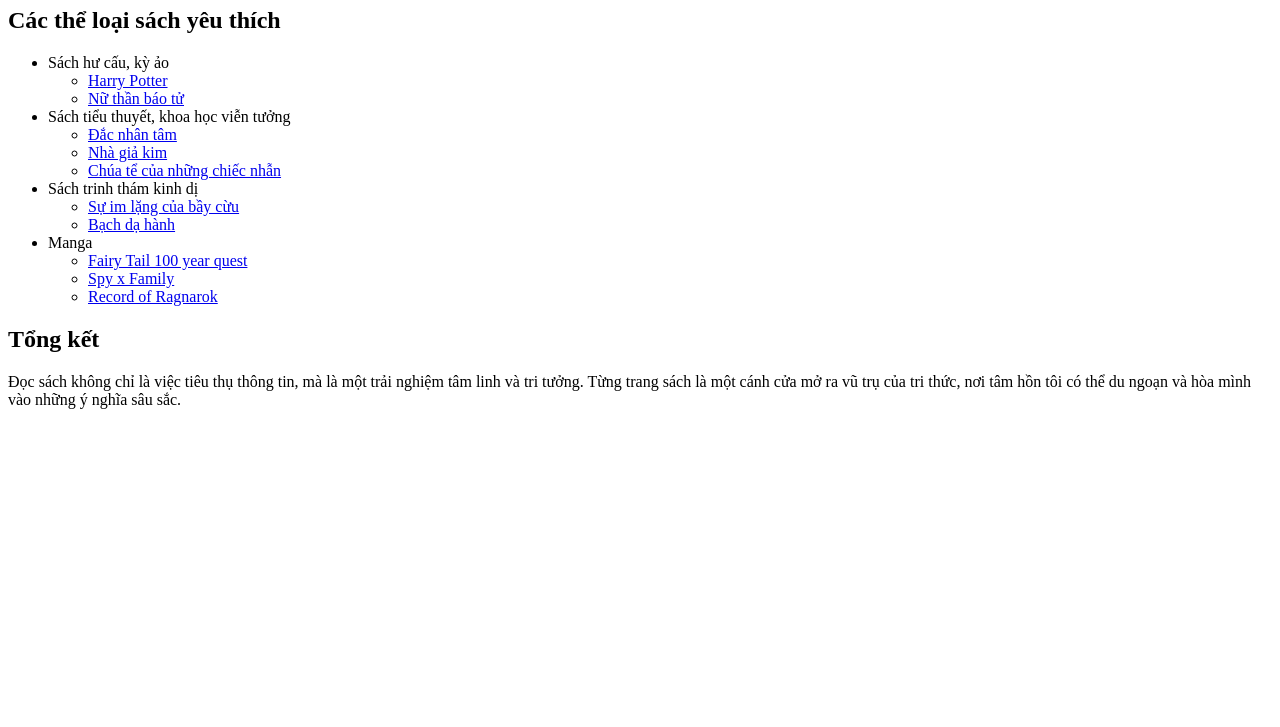
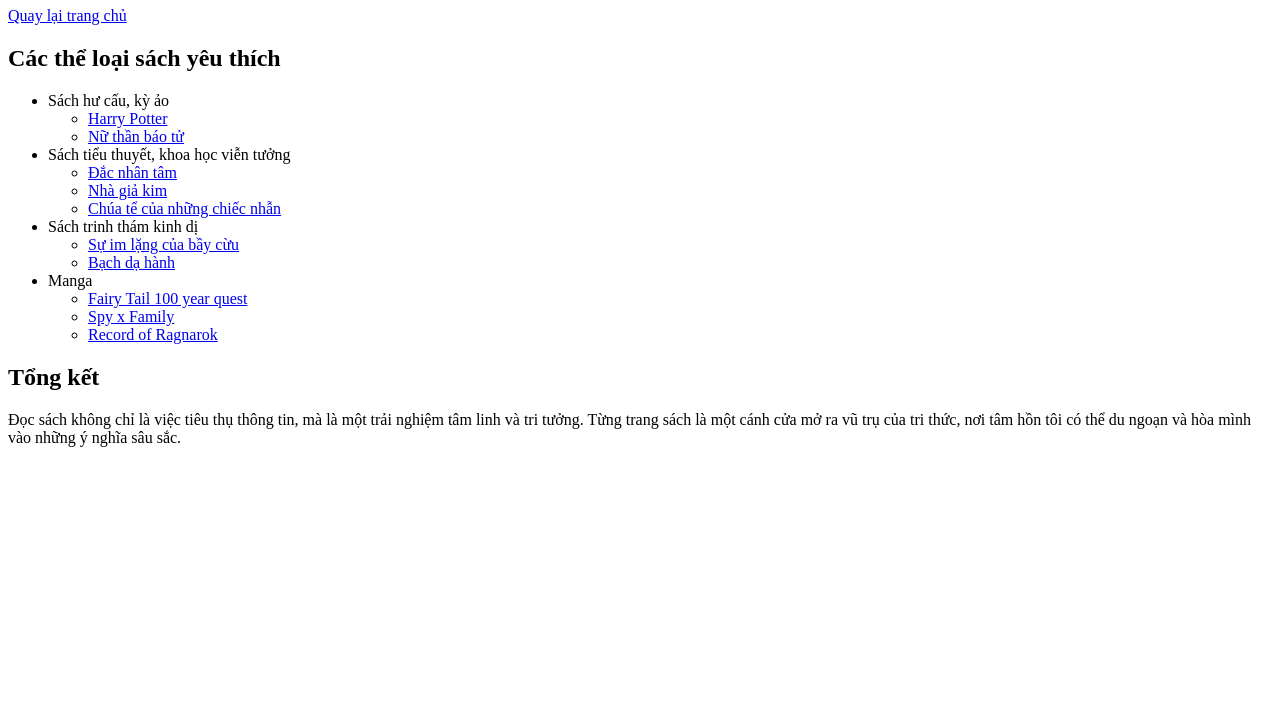
Before and after one commit to tofumapu/tofumapu.github.io, a plain HTML site: page LAB01-ResumeInformation/sachdoc.html in a window 1280 px wide. Shown: the part 73-800 px from the top of the page. Drawn offline with Linux system fonts and the light colour scheme.

Commit message:
next commit

```diff
--- a/LAB01-ResumeInformation/sachdoc.html
+++ b/LAB01-ResumeInformation/sachdoc.html
@@ -9,12 +9,13 @@
     <meta name="author" content="Tofu">
     <meta name="viewport" content="width=device-width, initial-scale=1.0">
 </head>
+
 <body>
     <header>
         <h1>Sách đọc yêu thích</h1>
     </header>
     <nav>
-
+        <a href="index.html">Quay lại trang chủ</a>
     </nav>
     <section>
         <h2>Các thể loại sách yêu thích</h2>
@@ -28,7 +29,8 @@
             <ul>
                 <li><a href="https://nhasachmienphi.com/dac-nhan-tam.html">Đắc nhân tâm</a></li>
                 <li><a href="https://sachtruyen.net/xem-sach/nha-gia-kim.428a8">Nhà giả kim</a></li>
-                <li><a href="https://vi.wikipedia.org/wiki/Chúa_tể_những_chiếc_nhẫn">Chúa tể của những chiếc nhẫn</a></li>
+                <li><a href="https://vi.wikipedia.org/wiki/Chúa_tể_những_chiếc_nhẫn">Chúa tể của những chiếc nhẫn</a>
+                </li>
             </ul>
             <li>Sách trinh thám kinh dị</li>
             <ul>
@@ -37,18 +39,23 @@
             </ul>
             <li>Manga</li>
             <ul>
-                <li><a href="https://www.nettruyenclub.com/truyen-tranh/hoi-phap-su-nhiem-vu-tram-nam-191171">Fairy Tail 100 year quest</a></li>
+                <li><a href="https://www.nettruyenclub.com/truyen-tranh/hoi-phap-su-nhiem-vu-tram-nam-191171">Fairy Tail
+                        100 year quest</a></li>
                 <li><a href="https://www.nettruyenclub.com/truyen-tranh/gia-dinh-diep-vien-219223">Spy x Family</a></li>
-                <li><a href="https://www.nettruyenclub.com/truyen-tranh/shuumatsu-no-valkyrie-207270">Record of Ragnarok</a></li>
+                <li><a href="https://www.nettruyenclub.com/truyen-tranh/shuumatsu-no-valkyrie-207270">Record of
+                        Ragnarok</a></li>
             </ul>
         </ul>
     </section>
     <section>
         <h2>Tổng kết</h2>
-        <p>Đọc sách không chỉ là việc tiêu thụ thông tin, mà là một trải nghiệm tâm linh và tri tưởng. Từng trang sách là một cánh cửa mở ra vũ trụ của tri thức, nơi tâm hồn tôi có thể du ngoạn và hòa mình vào những ý nghĩa sâu sắc.</p>
+        <p>Đọc sách không chỉ là việc tiêu thụ thông tin, mà là một trải nghiệm tâm linh và tri tưởng. Từng trang sách
+            là một cánh cửa mở ra vũ trụ của tri thức, nơi tâm hồn tôi có thể du ngoạn và hòa mình vào những ý nghĩa sâu
+            sắc.</p>
     </section>
     <footer>
 
     </footer>
 </body>
+
 </html>
```
